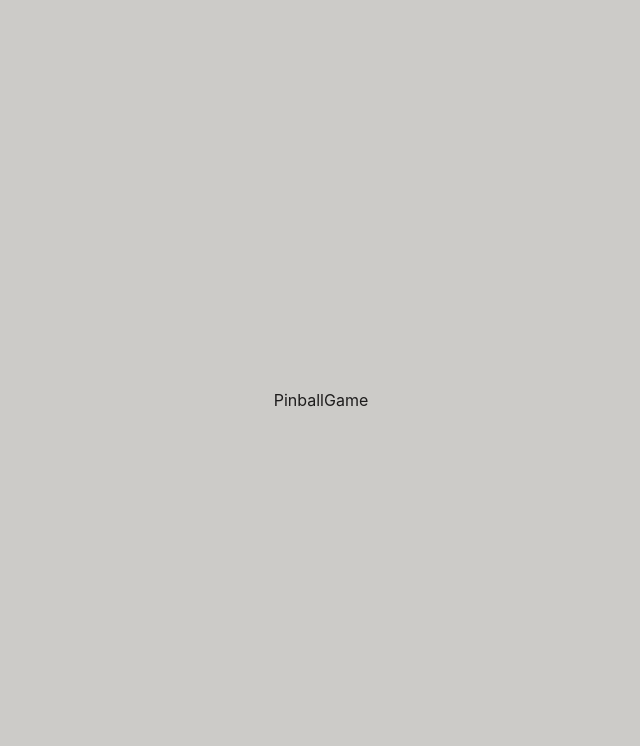
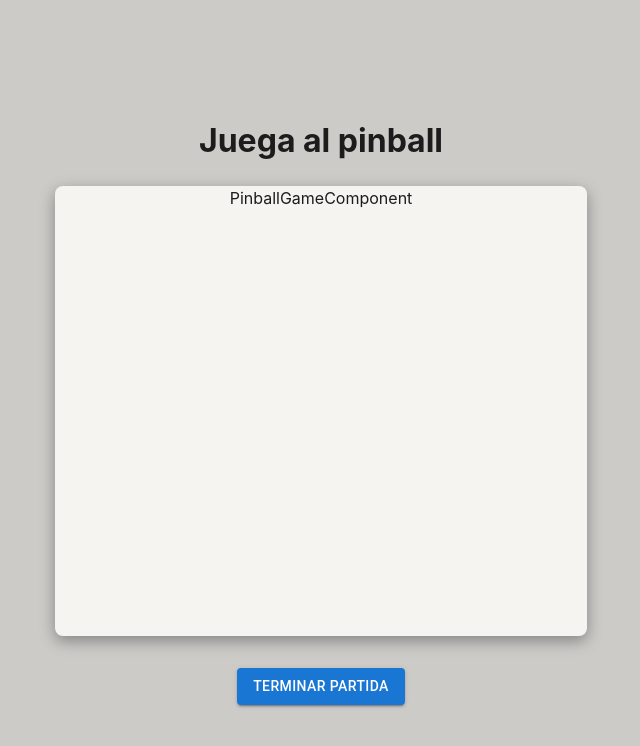
Before and after one commit to fedengarcia/tesis-pinball-game, a React (Vite) app: page /pinball-game in a window 1280 px wide. Shown: the top 746 px of the page, without its empty margins (319-959 px from the left). Built offline with nearby package versions, Linux system fonts and the light colour scheme.

Commit message:
Update PinballGame.jsx

```diff
--- a/src/pages/PinballGame.jsx
+++ b/src/pages/PinballGame.jsx
@@ -1,7 +1,27 @@
-import React from 'react'
+import React, { useState } from 'react'
+import { StyledAppLayout, StyledLayoutContent } from '../styled-components/containers'
+import { APP_DATA } from '../CONSTANTS'
+import PinballGameComponent from '../components/PinballGameComponent/PinballGameComponent'
+import { Button } from '@mui/material'
+import { useNavigate } from 'react-router-dom'
+import LastForm from '../components/LastForm'
 
 export default function PinballGame() {
+  const [isGameEnd, setIsGameEnd] = useState(false)
+  const navigate = useNavigate()
+
+  const handlePinballEnd = () => {
+    setIsGameEnd(true)
+  }
+
   return (
-    <div>PinballGame</div>
+    <StyledAppLayout>
+      {!isGameEnd
+      ? <PinballGameComponent setIsGameEnd={setIsGameEnd}/>
+
+      : <LastForm/>
+      }
+
+    </StyledAppLayout>
   )
 }
```
